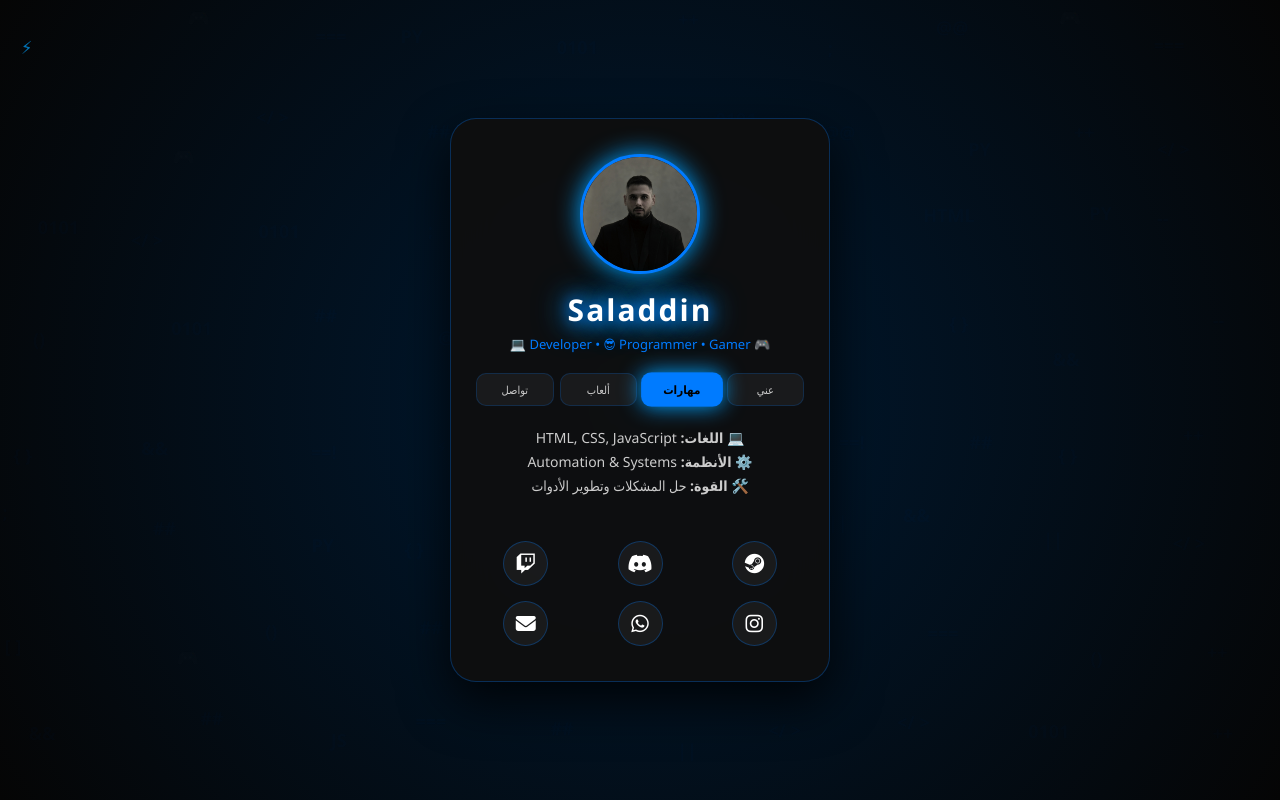
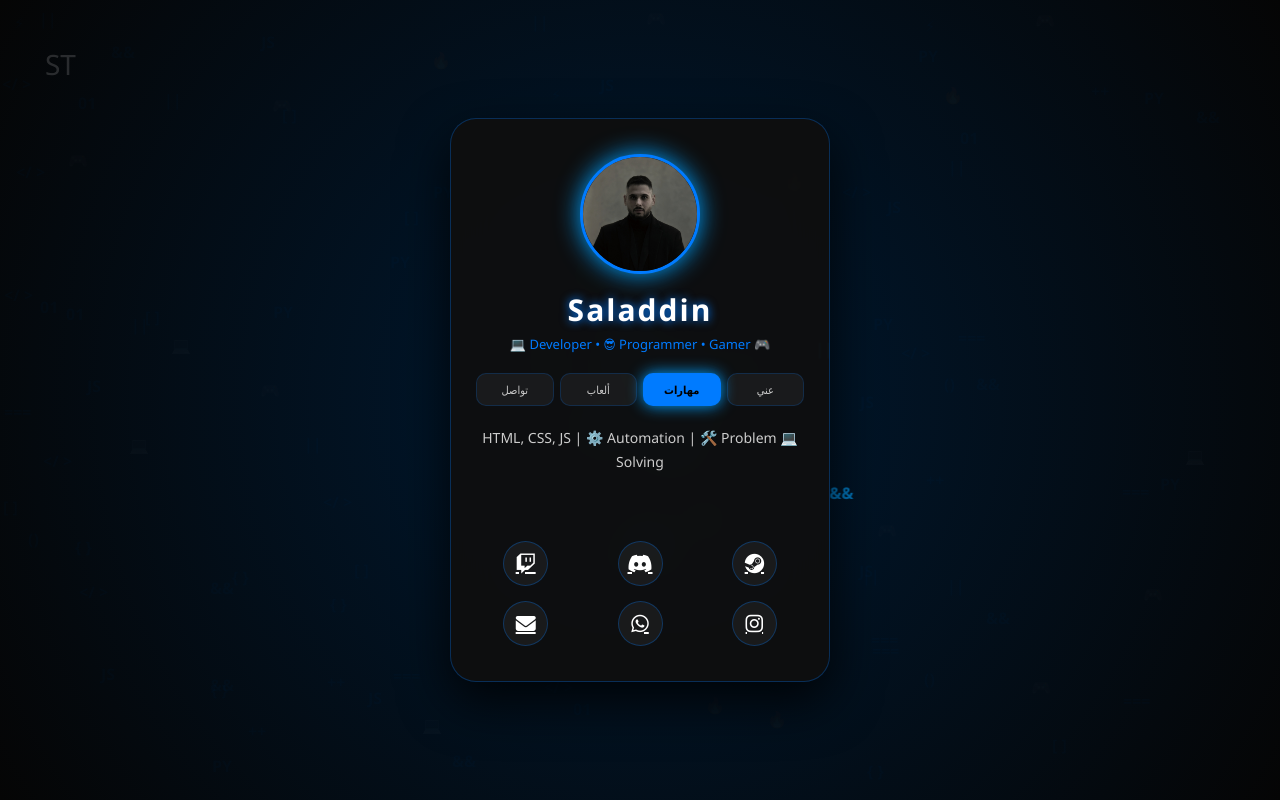
Before and after one commit to xXSaladdinXx/Saladdin, a plain HTML site: page index.html in a window 1280 px wide. Both pictures are taken after a click on the element "مهارات". Drawn offline with Linux system fonts and the light colour scheme.

Commit message:
Update index.html
the heart change

```diff
--- a/index.html
+++ b/index.html
@@ -4,9 +4,7 @@
     <meta charset="UTF-8">
     <meta name="viewport" content="width=device-width, initial-scale=1.0">
     <title>Saladdin | Developer & Gamer</title>
-
     <link rel="stylesheet" href="https://cdnjs.cloudflare.com/ajax/libs/font-awesome/6.4.0/css/all.min.css">
-
     <style>
         :root {
             --bg-color: #050505;
@@ -14,201 +12,90 @@
             --accent-glow: #00a2ff;
             --text-color: #ffffff;
             --card-bg: rgba(15, 15, 15, 0.92);
+            --heart-color: #ff3366;
         }
-
         * { box-sizing: border-box; }
-
         body {
-            margin: 0;
-            font-family: 'Segoe UI', Tahoma, Geneva, Verdana, sans-serif;
+            margin: 0; font-family: 'Segoe UI', Tahoma, Geneva, Verdana, sans-serif;
             background: radial-gradient(circle at center, #001a33 0%, #050505 100%);
-            color: var(--text-color);
-            min-height: 100vh;
-            display: flex;
-            justify-content: center;
-            align-items: center;
-            overflow: hidden;
+            color: var(--text-color); min-height: 100vh;
+            display: flex; justify-content: center; align-items: center; overflow: hidden;
         }
-
-        .code-layer {
-            position: fixed;
-            inset: 0;
-            pointer-events: none;
-            z-index: 0;
+        .code-layer { position: fixed; inset: 0; pointer-events: none; z-index: 0; }
+        .code-symbol {
+            position: absolute; font-size: 16px; font-weight: bold;
+            color: rgba(0, 123, 255, 0.15); user-select: none;
+            transition: transform 0.6s cubic-bezier(0.2, 0, 0.2, 1), opacity 0.4s ease, color 0.4s ease;
+            white-space: nowrap; will-change: transform, opacity;
         }
-
-        .code-symbol {
-            position: absolute;
-            font-size: 18px;
-            font-weight: bold;
-            color: rgba(0, 123, 255, 0.15);
-            user-select: none;
-            transition: transform 0.3s ease-out, opacity 0.3s ease;
-            white-space: nowrap;
+        .special-trigger {
+            position: fixed !important; top: 45px; left: 45px;
+            pointer-events: auto !important; z-index: 100;
+            font-size: 28px; cursor: pointer; opacity: 0.15;
+            transition: opacity 0.4s ease, color 0.4s ease, text-shadow 0.4s ease;
         }
-
         .container {
-            position: relative;
-            z-index: 2;
-            width: 380px;
-            background: var(--card-bg);
-            border-radius: 26px;
-            padding: 35px 25px;
-            text-align: center;
-            backdrop-filter: blur(20px);
-            border: 1px solid rgba(0, 123, 255, 0.3);
-            box-shadow: 0 20px 50px rgba(0,0,0,0.8);
+            position: relative; z-index: 2; width: 380px;
+            background: var(--card-bg); border-radius: 26px; padding: 35px 25px;
+            text-align: center; backdrop-filter: blur(20px);
+            border: 1px solid rgba(0, 123, 255, 0.3); box-shadow: 0 20px 50px rgba(0,0,0,0.8);
         }
-
-        .profile-wrapper {
-            width: 120px;
-            height: 120px;
-            margin: 0 auto 15px;
+        .profile-wrapper { width: 120px; height: 120px; margin: 0 auto 15px; }
+        .profile-pic {
+            width: 100%; height: 100%; border-radius: 50%;
+            border: 3px solid var(--accent-color); object-fit: cover;
+            box-shadow: 0 0 25px var(--accent-glow); background: #111;
         }
-
-        .profile-pic {
-            width: 100%;
-            height: 100%;
-            border-radius: 50%;
-            border: 3px solid var(--accent-color);
-            object-fit: cover;
-            box-shadow: 0 0 25px var(--accent-glow);
-            background: #111;
+        h1 { margin: 10px 0 5px; font-size: 30px; letter-spacing: 2px; text-shadow: 0 0 10px var(--accent-color); }
+        .role { color: var(--accent-color); font-size: 13px; margin-bottom: 20px; }
+        .tabs { display: flex; justify-content: center; gap: 6px; margin-bottom: 20px; }
+        .tab {
+            padding: 8px 10px; font-size: 11px; border-radius: 10px; cursor: pointer;
+            background: rgba(255,255,255,0.05); border: 1px solid rgba(0,123,255,0.2);
+            transition: 0.3s; flex: 1; color: #ccc;
         }
-
-        /* توهج الاسم H1 */
-        h1 {
-            margin: 10px 0 5px;
-            font-size: 30px;
-            letter-spacing: 2px;
-            color: #fff;
-            text-shadow: 0 0 10px var(--accent-color), 0 0 20px var(--accent-glow);
-            animation: glowText 3s infinite alternate;
-        }
-
-        @keyframes glowText {
-            from { text-shadow: 0 0 8px var(--accent-color), 0 0 15px var(--accent-glow); }
-            to { text-shadow: 0 0 15px var(--accent-color), 0 0 30px var(--accent-glow), 0 0 40px var(--accent-glow); }
-        }
-
-        .role { color: var(--accent-color); font-size: 13px; margin-bottom: 20px; font-weight: 500; }
-
-        /* تعديل التبويبات لتكون متحركة وموهجة */
-        .tabs { display: flex; justify-content: center; gap: 6px; margin-bottom: 20px; }
-
-        .tab {
-            padding: 8px 10px;
-            font-size: 11px;
-            border-radius: 10px;
-            cursor: pointer;
-            background: rgba(255,255,255,0.05);
-            border: 1px solid rgba(0,123,255,0.2);
-            transition: all 0.4s cubic-bezier(0.175, 0.885, 0.32, 1.275);
-            flex: 1;
-            color: #ccc;
-            position: relative;
-            overflow: hidden;
-        }
-
-        .tab.active {
-            background: var(--accent-color);
-            color: #000;
-            font-weight: bold;
-            box-shadow: 0 0 20px var(--accent-glow);
-            transform: scale(1.05);
-        }
-
-        .tab:hover:not(.active) {
-            background: rgba(0, 123, 255, 0.2);
-            border-color: var(--accent-color);
-            color: #fff;
-        }
-
+        .tab.active { background: var(--accent-color); color: #000; font-weight: bold; box-shadow: 0 0 15px var(--accent-glow); }
         .page { display: none; font-size: 14px; line-height: 1.7; color: #ccc; min-height: 90px; }
         .page.active { display: block; animation: slideUp 0.4s ease forwards; }
-
-        @keyframes slideUp {
-            from { opacity: 0; transform: translateY(15px); }
-            to { opacity: 1; transform: translateY(0); }
+        .social { display: grid; grid-template-columns: repeat(3, 1fr); gap: 15px; margin-top: 25px; justify-items: center; }
+        .social a {
+            width: 45px; height: 45px; border-radius: 50%; background: rgba(255,255,255,0.05);
+            border: 1px solid rgba(0, 123, 255, 0.3); color: var(--text-color);
+            display: flex; align-items: center; justify-content: center; font-size: 20px; transition: 0.3s;
         }
-
-        .social {
-            display: grid;
-            grid-template-columns: repeat(3, 1fr);
-            gap: 15px;
-            margin-top: 25px;
-            justify-items: center;
-        }
-
-        .social a {
-            width: 45px;
-            height: 45px;
-            border-radius: 50%;
-            background: rgba(255,255,255,0.05);
-            border: 1px solid rgba(0, 123, 255, 0.3);
-            color: var(--text-color);
-            display: flex;
-            align-items: center;
-            justify-content: center;
-            text-decoration: none;
-            font-size: 20px;
-            transition: 0.3s;
-        }
-
-        .social a:hover {
-            background: var(--accent-color);
-            color: #000;
-            box-shadow: 0 0 20px var(--accent-glow);
-            transform: scale(1.1) translateY(-3px);
-        }
+        @keyframes slideUp { from { opacity: 0; transform: translateY(15px); } to { opacity: 1; transform: translateY(0); } }
     </style>
 </head>
 <body>
 
 <div class="code-layer" id="codeLayer"></div>
+<div class="special-trigger" id="stTrigger">ST</div>
 
 <div class="container">
     <div class="profile-wrapper">
         <img src="Salah.jpg" alt="Salah" class="profile-pic">
     </div>
-
     <h1>Saladdin</h1>
     <div class="role">🎮 Developer • 😎 Programmer • Gamer 💻</div>
-
     <div class="tabs">
         <div class="tab active" onclick="showPage(0)">عني</div>
         <div class="tab" onclick="showPage(1)">مهارات</div>
         <div class="tab" onclick="showPage(2)">ألعاب</div>
         <div class="tab" onclick="showPage(3)">تواصل</div>
     </div>
-
     <div id="content">
-        <div class="page active">
-            صلاح الدين أبوصالحية من نابلس، فلسطين.<br>
-            مطور مهتم بالأنظمة، البرمجة، وكل ما هو جديد في عالم التقنية.
-        </div>
-        <div class="page">
-            💻 <b>اللغات:</b> HTML, CSS, JavaScript<br>
-            ⚙️ <b>الأنظمة:</b> Automation & Systems<br>
-            🛠️ <b>القوة:</b> حل المشكلات وتطوير الأدوات
-        </div>
-        <div class="page">
-            🕹️ <b>المنصات:</b> PC & Console Gamer<br>
-            🎮 <b>الأسلوب:</b> WASD Enthusiast<br>
-            🔥 <b>الشغف:</b> دمج المعرفة مع عالم الألعاب
-        </div>
-        <div class="page">
-            سعيد بتواصلك معي عبر حساباتي الرسمية أدناه.
-        </div>
+        <div class="page active">صلاح الدين أبوصالحية من نابلس، فلسطين. مطور مهتم بالأنظمة والبرمجة.</div>
+        <div class="page">💻 HTML, CSS, JS | ⚙️ Automation | 🛠️ Problem Solving</div>
+        <div class="page">🕹️ PC & Console | 🎮 WASD | 🔥 Knowledge + Gaming</div>
+        <div class="page">سعيد بتواصلك معي عبر حساباتي الرسمية أدناه.</div>
     </div>
-
     <div class="social">
-        <a href="https://steamcommunity.com/profiles/76561198432299924/" target="_blank" title="Steam"><i class="fab fa-steam"></i></a>
-        <a href="https://discordapp.com/users/salahaldeenabusalhia2564" target="_blank" title="Discord"><i class="fab fa-discord"></i></a>
-        <a href="https://www.twitch.tv/xxsaladdinxx" target="_blank" title="Twitch"><i class="fab fa-twitch"></i></a>
-        <a href="https://www.instagram.com/abu.amjad__salah?igsh=MXdiNjlucDlrbnFvdg==" target="_blank" title="Instagram"><i class="fab fa-instagram"></i></a>
-        <a href="https://wa.me/972599751751" target="_blank" title="WhatsApp"><i class="fab fa-whatsapp"></i></a>
-        <a href="mailto:Sabusalhia3@gmail.com" title="Email"><i class="fas fa-envelope"></i></a>
+        <a href="https://steamcommunity.com/profiles/76561198432299924/" target="_blank"><i class="fab fa-steam"></i></a>
+        <a href="https://discordapp.com/users/salahaldeenabusalhia2564" target="_blank"><i class="fab fa-discord"></i></a>
+        <a href="https://www.twitch.tv/xxsaladdinxx" target="_blank"><i class="fab fa-twitch"></i></a>
+        <a href="https://www.instagram.com/abu.amjad__salah" target="_blank"><i class="fab fa-instagram"></i></a>
+        <a href="https://wa.me/972599751751" target="_blank"><i class="fab fa-whatsapp"></i></a>
+        <a href="mailto:Sabusalhia3@gmail.com"><i class="fas fa-envelope"></i></a>
     </div>
 </div>
 
@@ -223,43 +110,106 @@
     }
 
     const layer = document.getElementById("codeLayer");
-    const symbols = ["< />", "{ }", "[ ]", "()", "===", "!==", "++", "--", "0101", "&&", "||", ";", "@@", "##", "⚡", "🎮", "HTML", "JS", "PY"];
-    const rows = 8; const cols = 10;
+    const pool = ["< />", "{ }", "[ ]", "()", "===", "++", "01", "&&", "||", "JS", "PY", "⚡", "🔥", "💻", "🎮"];
+    const totalSymbols = 120; // تقليل العدد لتحسين الأداء
+    const allSymbols = [];
 
-    for (let r = 0; r < rows; r++) {
-        for (let c = 0; c < cols; c++) {
-            const el = document.createElement("div");
-            el.className = "code-symbol";
-            el.textContent = symbols[Math.floor(Math.random() * symbols.length)];
-            const left = (c * (100 / cols)) + (Math.random() * 6);
-            const top = (r * (100 / rows)) + (Math.random() * 6);
-            el.style.left = `${left}%`;
-            el.style.top = `${top}%`;
-            el.dataset.speed = Math.random() * 20 + 10;
-            layer.appendChild(el);
-        }
+    for (let i = 0; i < totalSymbols; i++) {
+        const el = document.createElement("div");
+        el.className = "code-symbol";
+        el.textContent = pool[Math.floor(Math.random() * pool.length)];
+        const left = Math.random() * 95;
+        const top = Math.random() * 95;
+        el.style.left = `${left}%`;
+        el.style.top = `${top}%`;
+        el.dataset.speed = Math.random() * 25 + 15;
+        layer.appendChild(el);
+        allSymbols.push(el);
     }
 
-    document.addEventListener("mousemove", e => {
+    const st = document.getElementById("stTrigger");
+    let isHeart = false;
+
+    st.addEventListener("mouseenter", () => {
+        isHeart = true;
+        const cx = window.innerWidth * 0.78;
+        const cy = window.innerHeight * 0.5;
+        const scale = 17;
+
+        allSymbols.forEach((sym, i) => {
+            const t = (i / allSymbols.length) * 2 * Math.PI;
+            const x = 16 * Math.pow(Math.sin(t), 3);
+            const y = -(13 * Math.cos(t) - 5 * Math.cos(2*t) - 2 * Math.cos(3*t) - Math.cos(4*t));
+
+            const targetX = cx + x * scale;
+            const targetY = cy + y * scale;
+            const currentX = (parseFloat(sym.style.left) / 100) * window.innerWidth;
+            const currentY = (parseFloat(sym.style.top) / 100) * window.innerHeight;
+
+            sym.style.transform = `translate(${targetX - currentX}px, ${targetY - currentY}px) scale(1.1)`;
+            sym.style.color = "var(--heart-color)";
+            sym.style.opacity = "1";
+            sym.style.textShadow = "0 0 12px var(--heart-color)";
+        });
+    });
+
+    st.addEventListener("mouseleave", () => {
+        isHeart = false;
+        allSymbols.forEach(sym => {
+            sym.style.transform = `translate(0,0) scale(1)`;
+            sym.style.color = "rgba(0, 123, 255, 0.15)";
+            sym.style.opacity = "0.15";
+            sym.style.textShadow = "none";
+        });
+    });
+
+    let ticking = false;
+    document.addEventListener("mousemove", (e) => {
+        if (!ticking) {
+            window.requestAnimationFrame(() => {
+                handleMove(e);
+                ticking = false;
+            });
+            ticking = true;
+        }
+    });
+
+    function handleMove(e) {
         const { clientX: x, clientY: y } = e;
-        document.querySelectorAll(".code-symbol").forEach(sym => {
+
+        // وهج ST
+        const stRect = st.getBoundingClientRect();
+        const distToSt = Math.hypot(x - (stRect.left + 15), y - (stRect.top + 15));
+        if (distToSt < 250) {
+            const p = 1 - (distToSt / 250);
+            st.style.opacity = Math.max(0.15, p);
+            st.style.color = p > 0.5 ? "#ffcc00" : "rgba(0, 123, 255, 0.15)";
+            st.style.textShadow = p > 0.5 ? `0 0 ${15 * p}px #ffcc00` : "none";
+        } else {
+            st.style.opacity = "0.15";
+            st.style.textShadow = "none";
+        }
+
+        if (isHeart) return;
+
+        allSymbols.forEach(sym => {
             const rect = sym.getBoundingClientRect();
-            const dx = x - (rect.left + rect.width / 2);
-            const dy = y - (rect.top + rect.height / 2);
-            const dist = Math.sqrt(dx * dx + dy * dy);
+            const dx = x - (rect.left + 10);
+            const dy = y - (rect.top + 10);
+            const dist = Math.hypot(dx, dy);
+
             if (dist < 180) {
-                const force = (180 - dist) / sym.dataset.speed;
-                sym.style.transform = `translate(${dx * force * 0.3}px, ${dy * force * 0.3}px)`;
+                const f = (180 - dist) / sym.dataset.speed;
+                sym.style.transform = `translate(${dx * f}px, ${dy * f}px)`;
                 sym.style.opacity = "0.7";
                 sym.style.color = "var(--accent-glow)";
             } else {
-                sym.style.transform = `translate(0, 0)`;
+                sym.style.transform = `translate(0,0)`;
                 sym.style.opacity = "0.15";
                 sym.style.color = "rgba(0, 123, 255, 0.15)";
             }
         });
-    });
+    }
 </script>
-
 </body>
 </html>
```
